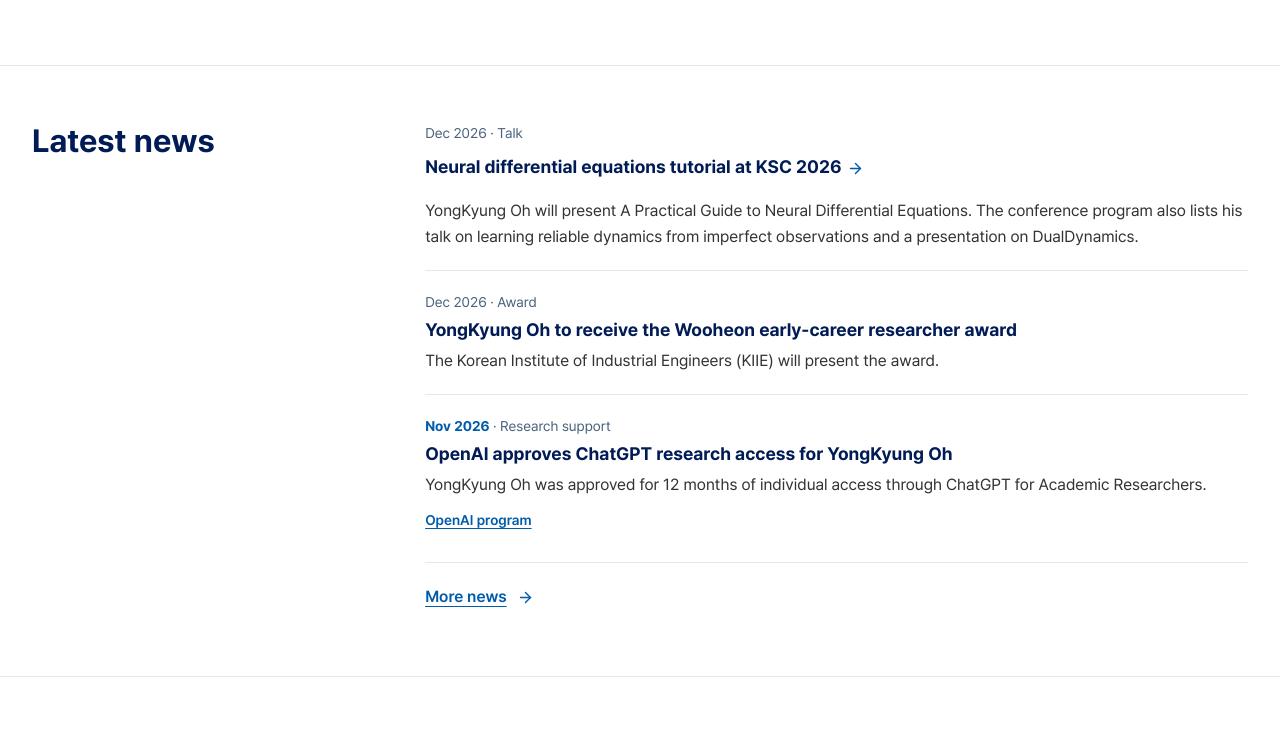
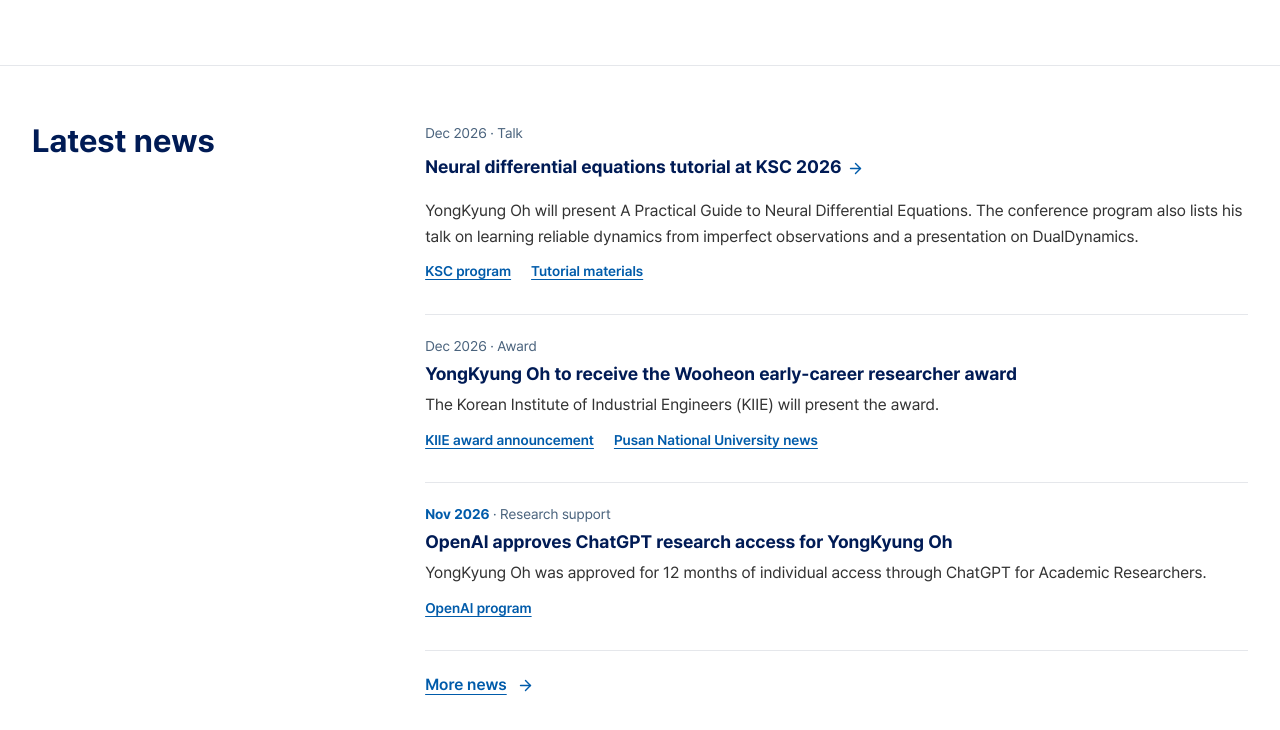
Before and after one commit to Scientific-Inference-Lab/scientific-inference-lab.github.io, an Astro site: page / in a window 1280 px wide. Shown: the part 800-1530 px from the top of the page. Built offline with nearby package versions, Linux system fonts and the light colour scheme; Astro itself is replaced by a stand-in of ours.

Commit message:
Link conference tutorials and Wooheon award sources

```diff
--- a/src/components/NewsList.astro
+++ b/src/components/NewsList.astro
@@ -1,6 +1,7 @@
 ---
 import { ArrowRight } from '@lucide/svelte';
 import { formatDate, type loadContent } from '../lib/content';
+import { tutorials } from '../lib/data/tutorials';
 
 interface Props {
   items: Awaited<ReturnType<typeof loadContent>>['news'];
@@ -14,6 +15,8 @@ const { items, heading: Heading } = Astro.props;
   {items.map(item => {
     const href = item.tutorialId ? `/teaching/#${item.tutorialId}`
       : item.publicationId ? `/publications/#${item.publicationId}` : undefined;
+    const tutorial = tutorials.find(({ id }) => id === item.tutorialId);
+    const sources = [...(tutorial?.links ?? []), ...item.source];
     return (
       <article class="news-item" id={`news-${item.id}`}>
         <p class="news-meta"><time datetime={item.date}>{formatDate(item.date.slice(0, 7))}</time> · {item.category}</p>
@@ -21,7 +24,11 @@ const { items, heading: Heading } = Astro.props;
           {href ? <a href={href}>{item.title}<ArrowRight size={17} aria-hidden="true" /></a> : item.title}
         </Heading>
         <p class="news-description">{item.text}</p>
-        {item.source && <a class="text-link news-source" href={item.source.url}>{item.source.label}</a>}
+        {sources.length > 0 && (
+          <div class="news-sources">
+            {sources.map(source => <a class="text-link news-source" href={source.url}>{source.label}</a>)}
+          </div>
+        )}
       </article>
     );
   })}
@@ -64,5 +71,6 @@ const { items, heading: Heading } = Astro.props;
   .news-item a :global(svg) { display: inline-block; vertical-align: middle; margin-inline-start: .35rem; color: var(--color-action); }
   .news-item a:hover { color: var(--color-action); text-decoration: underline; text-underline-offset: .2em; }
   .news-description { margin-top: .375rem; line-height: 1.6; }
+  .news-sources { display: flex; flex-wrap: wrap; column-gap: 1.25rem; }
   .news-item a.news-source { display: inline-flex; font-size: .875rem; text-decoration: underline; text-underline-offset: .22em; }
 </style>
--- a/src/content.config.ts
+++ b/src/content.config.ts
@@ -73,12 +73,17 @@ const programs = defineCollection({
   schema: z.object({ title: text, shortTitle: text, aliases: z.array(text).optional(), order: z.number().int(), question: text,
     summary: text, description: text, agenda: z.array(text).optional(), related: z.array(z.object({ id: paperId, label: text })) }),
 });
+const newsSource = z.object({
+  label: text,
+  url: url.refine(value => value.startsWith('https://'), 'News sources use HTTPS'),
+});
 const news = defineCollection({
   loader: file('src/content/news.json'),
   schema: z.object({ date: z.union([z.iso.date(), z.string().regex(/^\d{4}-(0[1-9]|1[0-2])$/)]), title: text,
     text, category: z.enum(['Lab', 'Grant', 'Computing support', 'Research support', 'Publication', 'Award', 'Talk', 'Patent']), publicationId: paperId.optional(),
     tutorialId: z.enum(tutorialIds).optional(),
-    source: z.object({ label: text, url: url.refine(value => value.startsWith('https://'), 'News sources use HTTPS') }).optional() }),
+    source: z.union([newsSource, z.array(newsSource).min(1)]).optional()
+      .transform(source => Array.isArray(source) ? source : source ? [source] : []) }),
 });
 
 // English titles follow the syllabus Course Title; course sites live under the lab origin.
--- a/src/content/news.json
+++ b/src/content/news.json
@@ -12,7 +12,11 @@
     "date": "2026-12-03",
     "category": "Award",
     "title": "YongKyung Oh to receive the Wooheon early-career researcher award",
-    "text": "The Korean Institute of Industrial Engineers (KIIE) will present the award."
+    "text": "The Korean Institute of Industrial Engineers (KIIE) will present the award.",
+    "source": [
+      { "label": "KIIE award announcement", "url": "https://kiie.org/board/board.asp?Action=content&B_CATE=BBS1&GotoPage=1&b_code=10391" },
+      { "label": "Pusan National University news", "url": "https://www.pusan.ac.kr/kor/CMS/Board/Board.do?board_seq=1512431&mCode=MN109&mode=view" }
+    ]
   },
   {
     "id": "openai-academic-researchers",
--- a/src/lib/data/tutorials.ts
+++ b/src/lib/data/tutorials.ts
@@ -9,6 +9,7 @@ export const tutorials = [
     detail: 'Scheduled · Tutorial speaker, Pusan National University',
     links: [
       { label: 'KSC program', url: 'https://www.kiise.or.kr/conference/main/getContent.do?CC=KSC&CS=2026&content_no=2596&PARENT_ID=011100' },
+      { label: 'Tutorial materials', url: 'https://nde-for-ts.github.io/ksc-2026/' },
     ],
   },
   {
@@ -19,7 +20,7 @@ export const tutorials = [
     detail: 'Co-organizer and presenter, UCLA · With Dong-Young Lim and Sungil Kim',
     links: [
       { label: 'CIKM program', url: 'https://cikm2025.org/program/tutorials' },
-      { label: 'Tutorial materials', url: 'https://nde-for-ts.github.io/tutorial/' },
+      { label: 'Tutorial materials', url: 'https://nde-for-ts.github.io/cikm-2025/' },
     ],
   },
 ];
--- a/tests/site.test.mjs
+++ b/tests/site.test.mjs
@@ -231,10 +231,17 @@ test('Home shows the three latest news items and links to the complete archive',
       assert.equal(attr(time, 'datetime'), item.date);
       assert.equal(content(time), monthLabel.format(new Date(Date.UTC(year, month - 1))));
       assert(content(entries[index]).includes(item.category));
-      if (item.source) {
-        const sourceLink = byAttr(entries[index], 'href', item.source.url);
+      const sources = Array.isArray(item.source) ? item.source : item.source ? [item.source] : [];
+      for (const source of sources) {
+        const sourceLink = byAttr(entries[index], 'href', source.url);
         assert.equal(sourceLink.length, 1);
-        assert.equal(content(sourceLink[0]), item.source.label);
+        assert.equal(content(sourceLink[0]), source.label);
+      }
+      if (item.tutorialId) {
+        const materials = `https://nde-for-ts.github.io/${item.tutorialId}/`;
+        const tutorial = byAttr(documents.get('/teaching/'), 'id', item.tutorialId)[0];
+        assert.equal(byAttr(tutorial, 'href', materials).length, 1);
+        assert.equal(byAttr(entries[index], 'href', materials).length, 1);
       }
     }
   }
```
